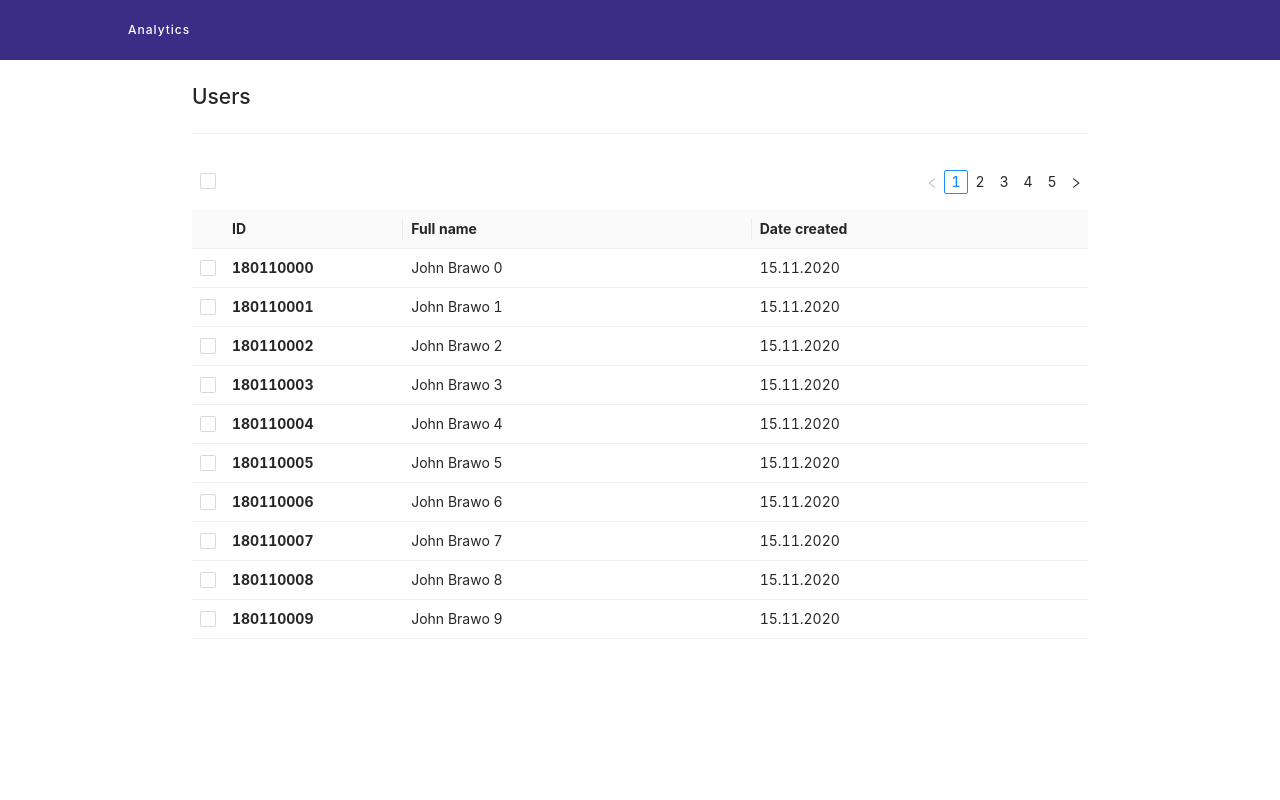
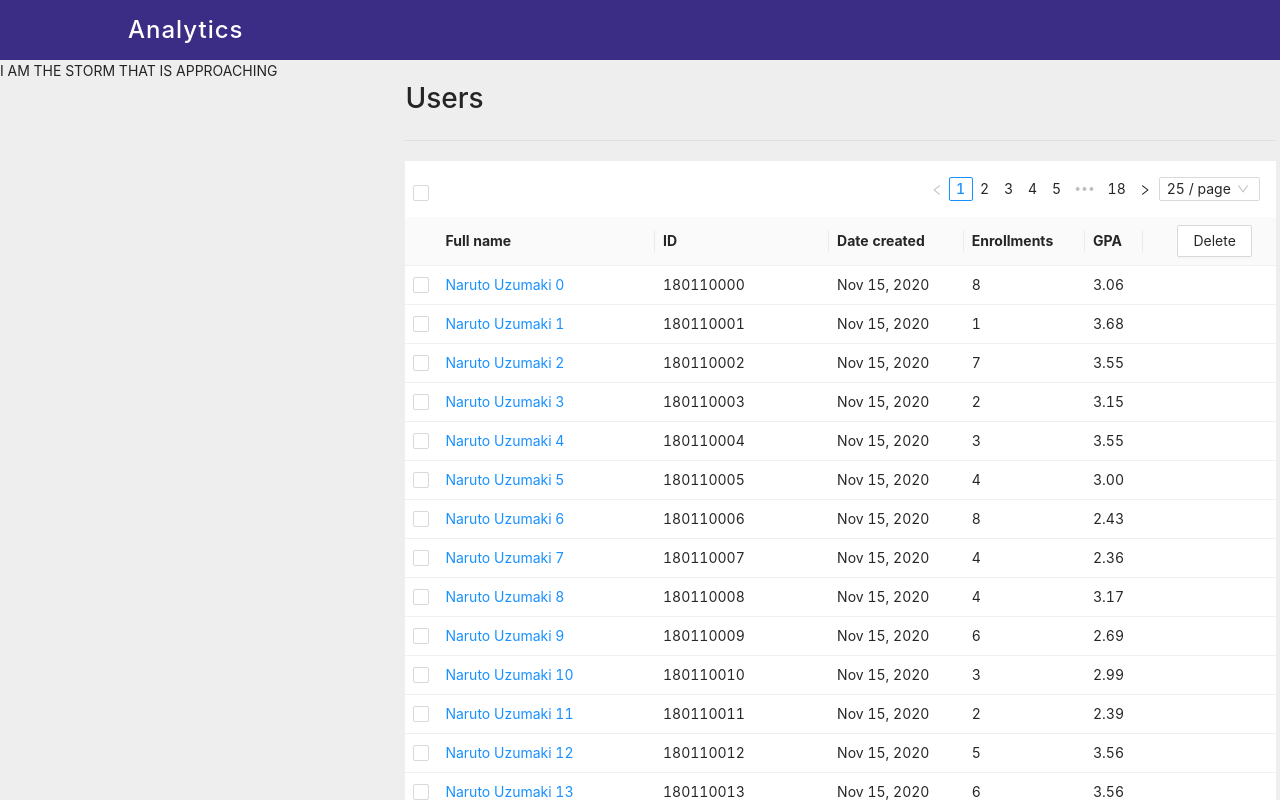
Before and after one commit to kenadil/services, a React (Create React App) app: page /users in a window 1280 px wide. Shown: the top 800 px of the page. Built offline with nearby package versions, Linux system fonts and the light colour scheme.

Commit message:
FIX: Preparing for refactoring

```diff
--- a/src/App.css
+++ b/src/App.css
@@ -1,5 +1,5 @@
 body {
-  background: #eeeeee;
+  background: #eeeeee!important;
   font-size: 24px;
 }
 
@@ -19,13 +19,26 @@ body {
   display: flex;
   flex-direction: row;
   padding: 10% 0 0 25%;
+  font-size: 1.25rem;
 }
 .site-layout-content h3 {
   margin-bottom: 3.22vh;
   font-style: bold;
+  font-size: 1.5rem;
   font-weight: 700;
+}
+.ant-table-thead tr {
+  background: white!important;
 }
 
 .ant-table-thead .ant-checkbox {
   transform: translateY(-300%);
 }
+
+.ant-table-wrapper {
+  background: white;
+}
+
+.ant-table-pagination.ant-pagination {
+  padding-right: 1.25vw;
+}
--- a/src/Components/Header/Header.css
+++ b/src/Components/Header/Header.css
@@ -5,7 +5,7 @@
 }
 
 .Header span {
-    font-size: 0.75rem;
+    font-size: 1.5rem;
     vertical-align: middle;
     line-height: 7.5vh;
     padding-left: 10vw;
--- a/src/Components/Layout/HomePage/HomePageLayout.tsx
+++ b/src/Components/Layout/HomePage/HomePageLayout.tsx
@@ -23,12 +23,12 @@ const HomePageLayout = (props: any) => {
         <source
           srcSet={webpURL}
           type="image/webp"
-          style={{ width: "23.5vw", maxWidth: "240.5px" }}
+          style={{ width: "23.5vw", maxWidth: "480.5px" }}
         />
         <img
           src={homePng.pngUrl}
           alt={homePng.alt}
-          style={{ width: "23.5vw", maxWidth: "240.5px" }}
+          style={{ width: "23.5vw", maxWidth: "480.5px" }}
         />
       </picture>
     </Layout>
--- a/src/Components/ProceedButton/ProceedButton.tsx
+++ b/src/Components/ProceedButton/ProceedButton.tsx
@@ -4,6 +4,9 @@ import { Link } from "react-router-dom";
 
 const style = {
   margin: "2.5vh 0",
+  fontSize: "1.5rem",
+  width: "10vw",
+  height: "3%",
 };
 
 const ProceedButton = () => {
--- a/src/Components/Users/Table.tsx
+++ b/src/Components/Users/Table.tsx
@@ -1,30 +1,53 @@
-import { Divider, Table } from "antd";
+import { Button, Divider, Table } from "antd";
 import React from "react";
 
+let style = {
+  paddingBottom: "3.5vh",
+};
+
 const columns: any = [
+  {
+    title: <b>Full name</b>,
+    dataIndex: "name",
+    fixed: "left",
+    width: "25%",
+    render: (text: String) => <a href="#">{text}</a>
+  },
   {
     title: <b>ID</b>,
     dataIndex: "id",
     fixed: "left",
-    render: (text: String) => <b>{text}</b>,
     width: "20%",
-  },
-  {
-    title: <b>Full name</b>,
-    dataIndex: "name",
-    fixed: "left",
   },
   {
     title: <b>Date created</b>,
     dataIndex: "date",
   },
+  {
+    title: <b>Enrollments</b>,
+    dataIndex: 'enrollments',
+  },
+  {
+    title: <b>GPA</b>,
+    dataIndex: 'gpa',
+  },
+  {
+    title:
+      <Button style={{ float: "right", marginRight: "1.25vw" }}>
+        Delete
+      </Button>,
+    dataIndex: '',
+    fixed: "right",
+  }
 ];
 
-interface record {
+export interface record {
   id: any,
   key: any,
   name: String,
   date: any,
+  enrollments: any,
+  gpa: any,
 }
 
 let data: record[] = [];
@@ -32,8 +55,20 @@ for (var i = 0; i < 46; i++) {
   data.push({
     key: i,
     id: (i < 10) ? "18011000"+i : "1801100" + i,
-    name: "John Brawo " + i,
-    date: "15.11.2020",
+    name: "Naruto Uzumaki " + i,
+    date: "Nov 15, 2020",
+    enrollments: Math.round(Math.random() * (8 - 1) + 1),
+    gpa: (Math.random() * (4 - 2) + 2).toFixed(2),
+  });
+}
+for (i = 100; i < 500; i++) {
+  data.push({
+    key: i,
+    id: "180110" + i,
+    name: "Naruto Uzumaki " + i,
+    date: "Nov 15, 2020",
+    enrollments: Math.round(Math.random() * (8 - 1) + 1),
+    gpa: (Math.random() * (4 - 2) + 2).toFixed(2),
   });
 }
 
@@ -62,7 +97,7 @@ class UserTable extends React.Component {
     }
     return (
       <div className="UserTable">
-        <h2>Users</h2>
+        <h1>Users</h1>
         <Divider style={{ margin: "2.5vh 0" }} />
         <Table
           rowSelection={rowSelection}
@@ -70,6 +105,7 @@ class UserTable extends React.Component {
           pagination={
             {
               position: ["topRight", "topRight"],
+              pageSize: 25,
             }
           }
           columns={columns}
@@ -79,6 +115,7 @@ class UserTable extends React.Component {
               this.selectRow(record);
             },
           })}
+          style={style}
         />
       </div>
     );
--- /dev/null
+++ b/src/Context/EditableContext.tsx
@@ -0,0 +1,3 @@
+import { Form } from "antd";
+import React from "react";
+export const EditableContext = React.createContext(false);
--- a/src/Pages/UsersPage/UsersPage.css
+++ b/src/Pages/UsersPage/UsersPage.css
@@ -1,8 +1,10 @@
 .UserTable {
-    margin: 0 15vw;
+    margin: 2vh 0;
+    margin-left: 10vw;
+    width: 68%;
 }
 
 .UserTable h2 {
     margin-bottom: 0;
-    padding-top: 2.5vh;
+    margin-top: 10vh;
 }
--- a/src/Pages/UsersPage/UsersPage.tsx
+++ b/src/Pages/UsersPage/UsersPage.tsx
@@ -5,9 +5,16 @@ import "./UsersPage.css";
 
 const UsersPage = () => {
   return (
-    <>
+    <div style={{display: "flex", flexDirection: "row",}}>
+      <div style={
+        {
+          minWidth: "20%",
+        }
+      }>
+        I AM THE STORM THAT IS APPROACHING
+      </div>
       <UserTable />
-    </>
+    </div>
   );
 };
 
```
